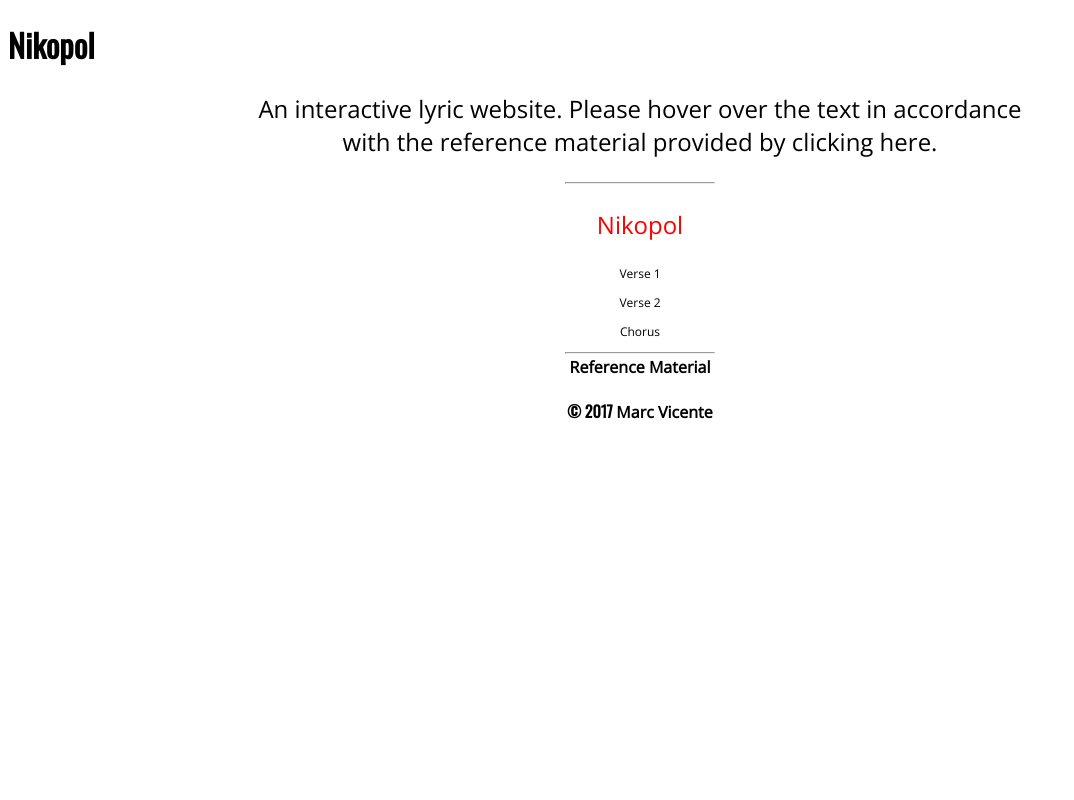
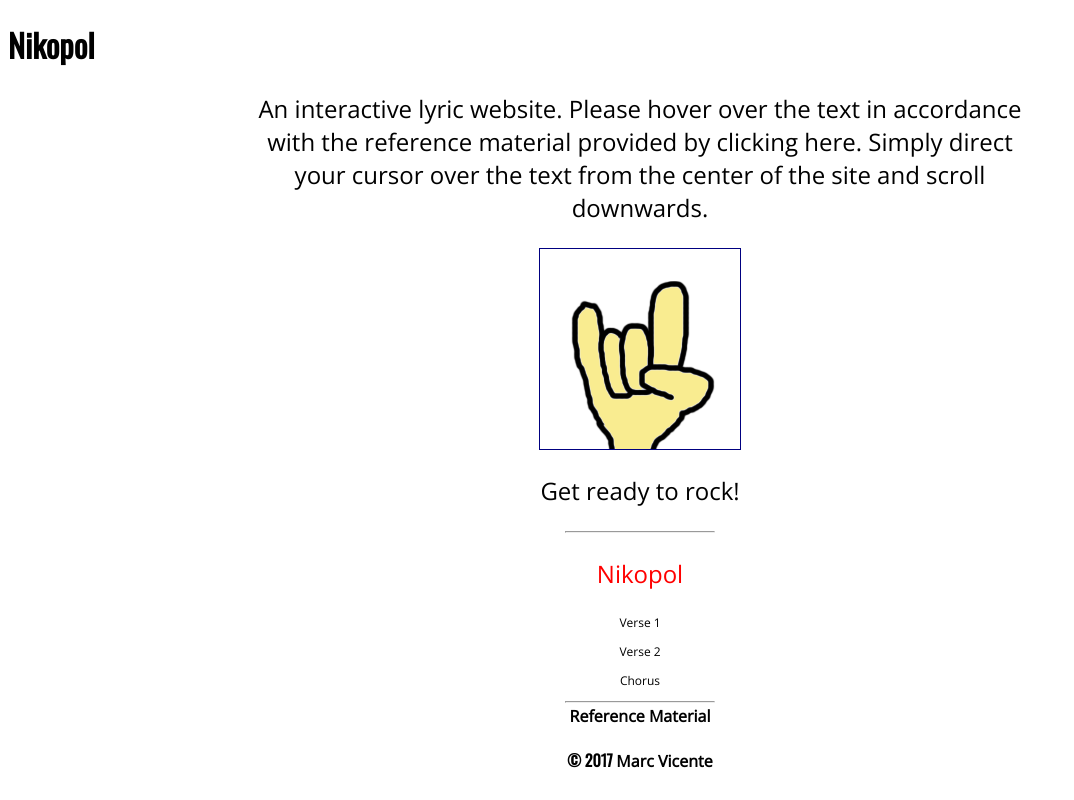
Before and after one commit to GitMarct/anilab, a plain HTML site: page index.html in a window 1280 px wide. Shown: the whole page, without its empty margins (0-1074 px from the left). Drawn offline with nearby package versions, Linux system fonts and the light colour scheme.

Commit message:
marc edite 3

```diff
--- a/css/marcv.css
+++ b/css/marcv.css
@@ -1,4 +1,4 @@
-a, p, li, .note{
+a, p, li, div,.note{
 font-family: 'Open Sans', sans-serif;
 }
  strong, b {
@@ -136,6 +136,17 @@ font-size:75%;
 	 margin:auto;
 }
 
+ #zoetrope {
+        height:200px; width:200px;
+        background: url("rockon.png") 0 0;
+        animation: rockon .25s steps(4) infinite;
+        animation-play-state: running;
+      }
+
+      @keyframes visionsclear {
+        100%{background-position:800px;}
+      }
+
 a {
  text-align:center;
 }
--- a/index.html
+++ b/index.html
@@ -11,7 +11,20 @@
       <link rel="stylesheet" href="https://fonts.googleapis.com/css?family=Permanent+Marker">
 
   <title>Nikopol - Main Page</title>
+<style media="screen">
+      #zoetrope{
+        border:1px solid navy;
+        height:200px; width:200px;
+        margin: 2% auto;
+        background: url("rockon.png") 0 0;
+        animation: rockon .35s steps(4) infinite;
+        animation-play-state: running;
+      }
 
+      @keyframes rockon {
+        100%{background-position:800px;}
+      }
+    </style>
   <!--[if lt IE 9]>
   <script src="http://html5shiv.googlecode.com/svn/trunk/html5.js"></script>
   <![endif]-->
@@ -20,7 +33,11 @@
 <body>
 <h1>Nikopol</h1>
   <div id="wrapper">
-<p>An interactive lyric website. Please hover over the text in accordance with the reference material provided by <a href="https://www.youtube.com/watch?v=bfazhyIe6mQ" target="_blank">clicking here.</a> </p>
+<p>An interactive lyric website. Please hover over the text in accordance with the reference material provided by
+<a href="https://www.youtube.com/watch?v=bfazhyIe6mQ" target="_blank">clicking here.</a> Simply direct your cursor over
+the text from the center of the site and scroll downwards. </p>
+        <div id="zoetrope"></div>
+        <p>Get ready to rock!</p>
         </div>
          <nav class="menu"><hr>
 <p class="location">Nikopol</p>
```
Also changed, not shown: chorus.html (+1 -1 lines), rockon.png (added), visions.png (added), visionsclear.png (added).
